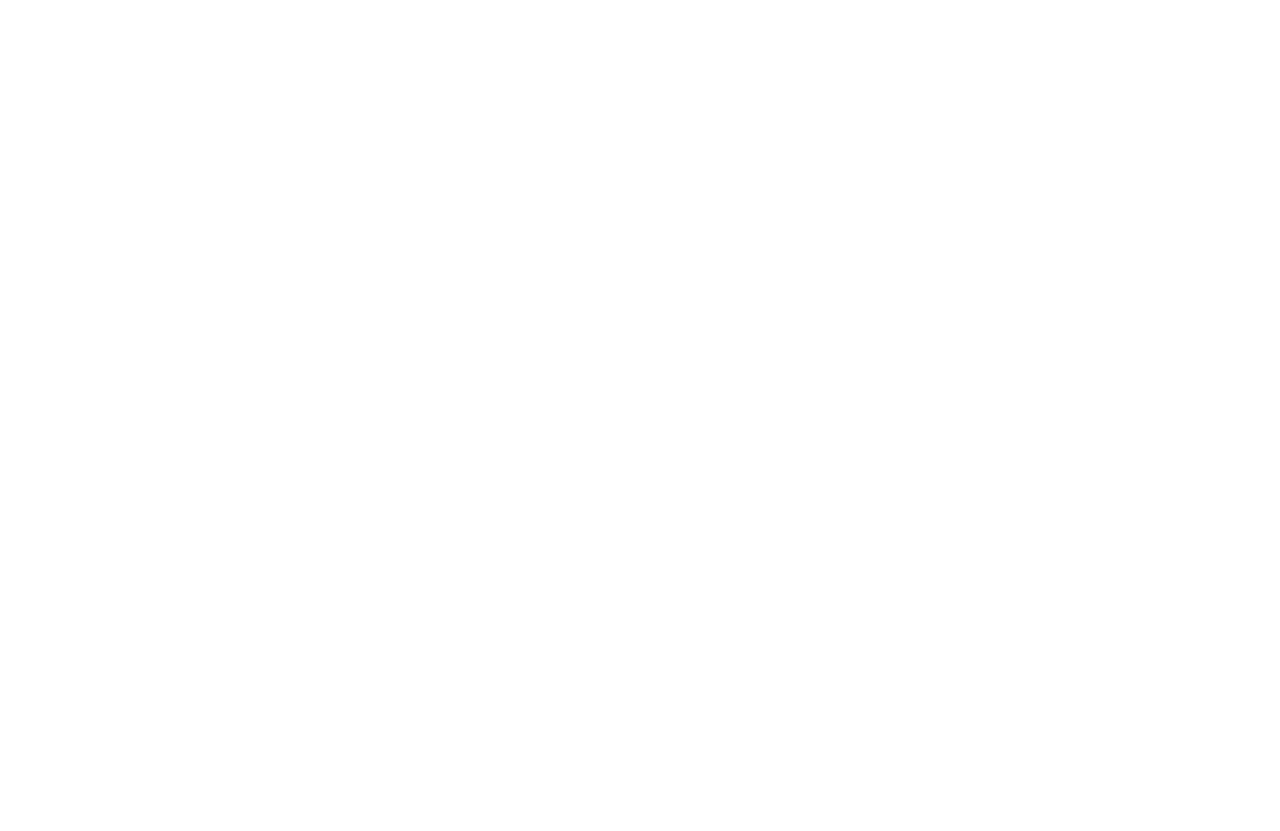
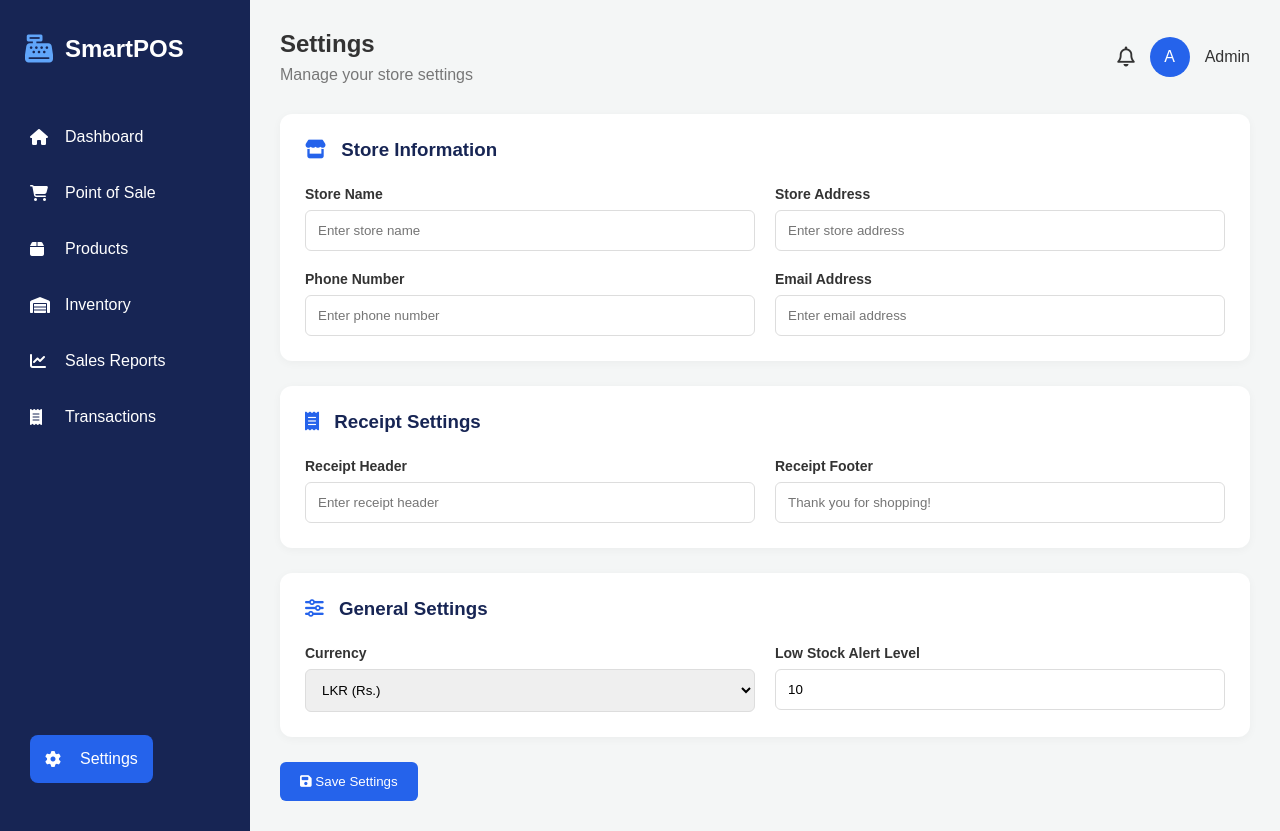
Before and after one commit to damiru-geesad/POS, a plain HTML site: page SmartPOS/frontend/pages/settings.html in a window 1280 px wide. Before the commit the page ends 800 px from the top, so only its background shows below. Drawn offline with Linux system fonts and the light colour scheme.

Commit message:
Implement Setting page

```diff
--- a/SmartPOS/frontend/css/style.css
+++ b/SmartPOS/frontend/css/style.css
@@ -590,3 +590,74 @@ th{
         flex-direction: column;
     }
 }
+
+
+/* Settings Page */
+.settings-content {
+    display: flex;
+    flex-direction: column;
+    gap: 25px;
+}
+
+.settings-section {
+    background: white;
+    padding: 25px;
+    border-radius: 12px;
+    box-shadow: 0 2px 10px rgba(0,0,0,0.04);
+}
+
+.settings-section h3 {
+    margin-bottom: 25px;
+    color: #172554;
+}
+
+.settings-section h3 i {
+    margin-right: 10px;
+    color: #2563eb;
+}
+
+.settings-form {
+    display: grid;
+    grid-template-columns: repeat(2, 1fr);
+    gap: 20px;
+}
+
+.form-group {
+    display: flex;
+    flex-direction: column;
+    gap: 8px;
+}
+
+.form-group label {
+    font-weight: 600;
+    font-size: 14px;
+}
+
+.form-group input,
+.form-group select {
+    padding: 12px;
+    border: 1px solid #ddd;
+    border-radius: 6px;
+    outline: none;
+}
+
+.form-group input:focus,
+.form-group select:focus {
+    border-color: #2563eb;
+}
+
+.save-settings-btn {
+    align-self: flex-start;
+    background: #2563eb;
+    color: white;
+    border: none;
+    padding: 12px 20px;
+    border-radius: 6px;
+    cursor: pointer;
+}
+
+@media (max-width: 650px) {
+    .settings-form {
+        grid-template-columns: 1fr;
+    }
+}
--- a/SmartPOS/frontend/pages/settings.html
+++ b/SmartPOS/frontend/pages/settings.html
@@ -0,0 +1,132 @@
+
+<!DOCTYPE html>
+<html lang="en">
+<head>
+    <meta charset="UTF-8">
+    <meta name="viewport" content="width=device-width, initial-scale=1.0">
+    <title>Settings - SmartPOS</title>
+
+    <link rel="stylesheet" href="../css/style.css">
+    <link rel="stylesheet" href="https://cdnjs.cloudflare.com/ajax/libs/font-awesome/6.7.2/css/all.min.css">
+</head>
+<body>
+
+<div class="container">
+
+    <aside class="sidebar">
+        <div class="logo">
+            <i class="fa-solid fa-cash-register"></i>
+            <h2>SmartPOS</h2>
+        </div>
+
+        <ul class="menu">
+            <li><a href="../index.html"><i class="fa-solid fa-house"></i><span>Dashboard</span></a></li>
+            <li><a href="pos.html"><i class="fa-solid fa-cart-shopping"></i><span>Point of Sale</span></a></li>
+            <li><a href="products.html"><i class="fa-solid fa-box"></i><span>Products</span></a></li>
+            <li><a href="inventory.html"><i class="fa-solid fa-warehouse"></i><span>Inventory</span></a></li>
+            <li><a href="reports.html"><i class="fa-solid fa-chart-line"></i><span>Sales Reports</span></a></li>
+            <li><a href="transactions.html"><i class="fa-solid fa-receipt"></i><span>Transactions</span></a></li>
+        </ul>
+
+        <div class="sidebar-bottom">
+            <ul class="menu">
+                <li class="active">
+                    <a href="settings.html">
+                        <i class="fa-solid fa-gear"></i>
+                        <span>Settings</span>
+                    </a>
+                </li>
+            </ul>
+        </div>
+    </aside>
+
+    <main class="main-content">
+
+        <div class="header">
+            <div>
+                <h2>Settings</h2>
+                <p>Manage your store settings</p>
+            </div>
+
+            <div class="profile">
+                <i class="fa-regular fa-bell"></i>
+                <div class="avatar">A</div>
+                <span>Admin</span>
+            </div>
+        </div>
+
+        <div class="settings-content">
+
+            <div class="settings-section">
+                <h3><i class="fa-solid fa-store"></i> Store Information</h3>
+
+                <div class="settings-form">
+                    <div class="form-group">
+                        <label>Store Name</label>
+                        <input type="text" placeholder="Enter store name">
+                    </div>
+
+                    <div class="form-group">
+                        <label>Store Address</label>
+                        <input type="text" placeholder="Enter store address">
+                    </div>
+
+                    <div class="form-group">
+                        <label>Phone Number</label>
+                        <input type="text" placeholder="Enter phone number">
+                    </div>
+
+                    <div class="form-group">
+                        <label>Email Address</label>
+                        <input type="email" placeholder="Enter email address">
+                    </div>
+                </div>
+            </div>
+
+            <div class="settings-section">
+                <h3><i class="fa-solid fa-receipt"></i> Receipt Settings</h3>
+
+                <div class="settings-form">
+                    <div class="form-group">
+                        <label>Receipt Header</label>
+                        <input type="text" placeholder="Enter receipt header">
+                    </div>
+
+                    <div class="form-group">
+                        <label>Receipt Footer</label>
+                        <input type="text" placeholder="Thank you for shopping!">
+                    </div>
+                </div>
+            </div>
+
+            <div class="settings-section">
+                <h3><i class="fa-solid fa-sliders"></i> General Settings</h3>
+
+                <div class="settings-form">
+                    <div class="form-group">
+                        <label>Currency</label>
+                        <select>
+                            <option>LKR (Rs.)</option>
+                            <option>USD ($)</option>
+                        </select>
+                    </div>
+
+                    <div class="form-group">
+                        <label>Low Stock Alert Level</label>
+                        <input type="number" value="10">
+                    </div>
+                </div>
+            </div>
+
+            <button class="save-settings-btn">
+                <i class="fa-solid fa-floppy-disk"></i> Save Settings
+            </button>
+
+        </div>
+
+    </main>
+</div>
+
+<script src="../js/script.js"></script>
+</body>
+</html>
```
